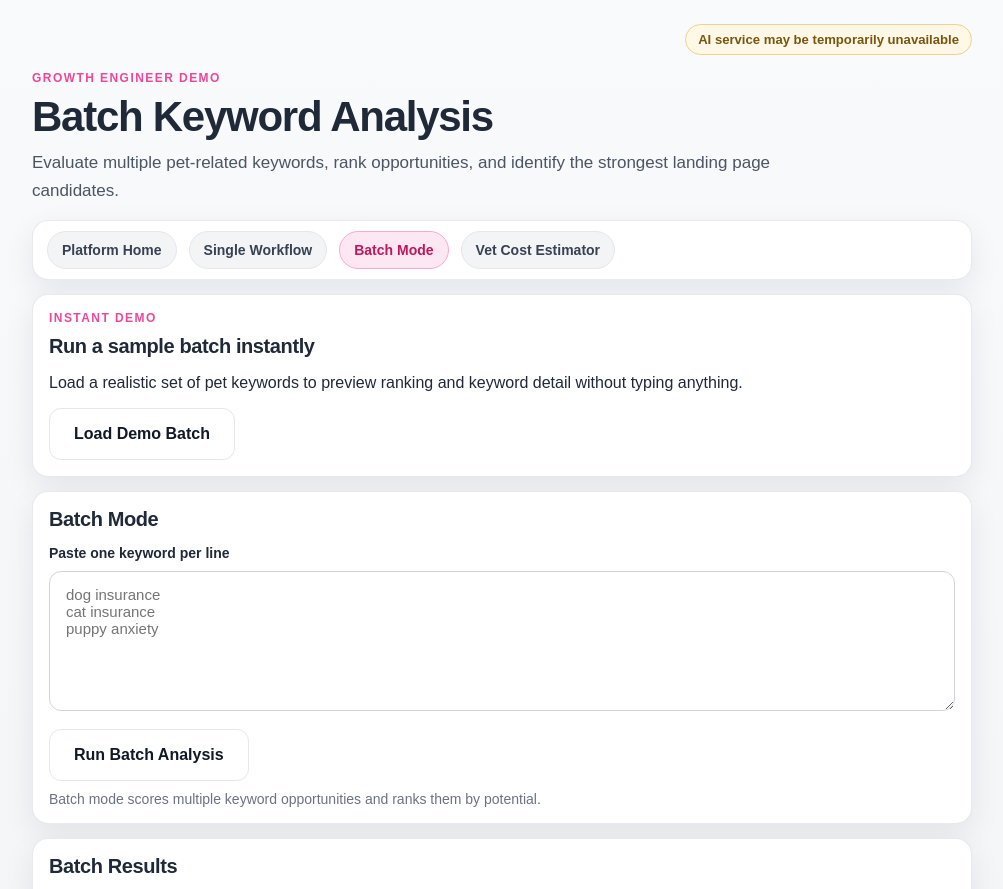
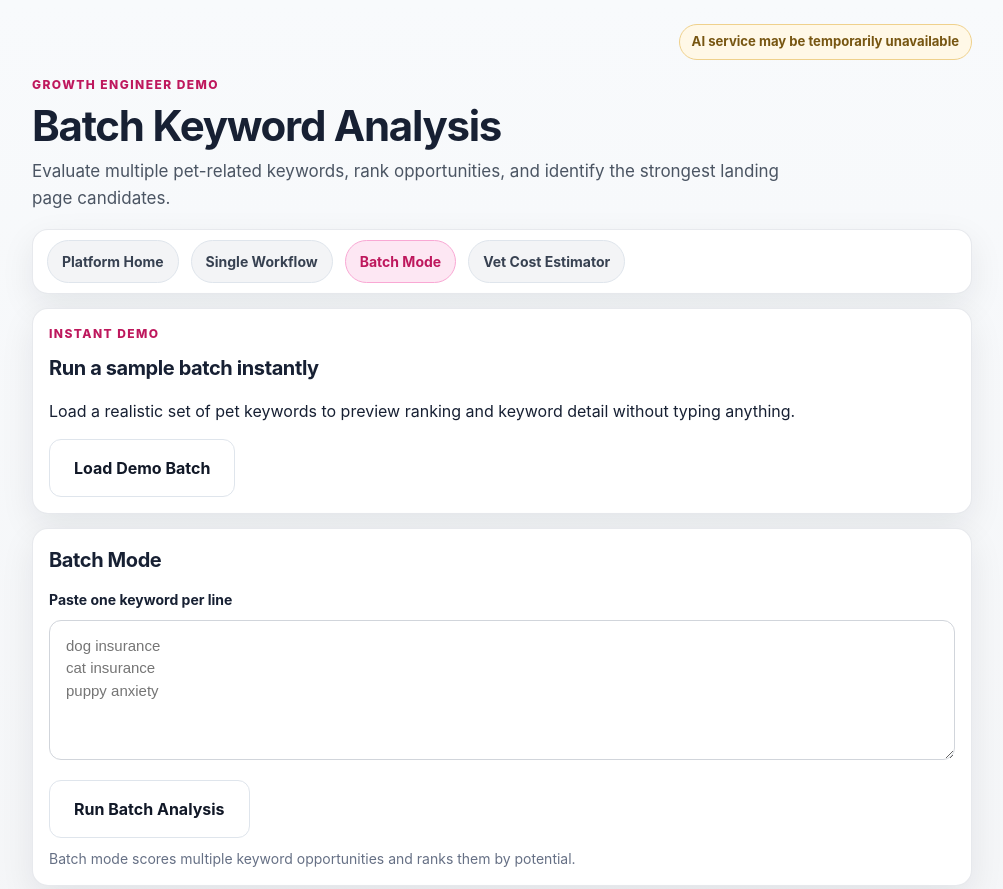
Before and after one commit to jason1511/pet-content-opportunity-miner, a website with bundled scripts: page public/batch.html in a window 1280 px wide. Shown: the top 889 px of the page, without its empty margins (138-1141 px from the left). Built offline with nearby package versions, Linux system fonts and the light colour scheme; no server answers.

Commit message:
style: introduce shared platform design tokens

```diff
--- a/public/base.css
+++ b/public/base.css
@@ -2,21 +2,9 @@
   box-sizing: border-box;
 }
 
-:root {
-  --bg: #f5f7fb;
-  --card: #ffffff;
-  --text: #1f2937;
-  --muted: #6b7280;
-  --border: #e5e7eb;
-  --accent: #ec4899;
-  --accent-dark: #db2777;
-  --shadow: 0 10px 30px rgba(15, 23, 42, 0.08);
-  --radius: 16px;
-}
-
 body {
   margin: 0;
-  font-family: Arial, Helvetica, sans-serif;
+  font-family: var(--font-sans);
   background: linear-gradient(180deg, #f8fafc 0%, #f3f4f6 100%);
   color: var(--text);
 }
--- a/public/batch.html
+++ b/public/batch.html
@@ -4,6 +4,7 @@
   <meta charset="UTF-8" />
   <meta name="viewport" content="width=device-width, initial-scale=1.0" />
   <title>Pet Content Opportunity Miner — Batch Mode</title>
+  <link rel="stylesheet" href="platform.css" />
   <link rel="stylesheet" href="base.css" />
 <link rel="stylesheet" href="batch.css" />
 </head>
--- a/public/home.css
+++ b/public/home.css
@@ -1,14 +1,3 @@
-:root {
-  --ink: #172033;
-  --muted: #667085;
-  --surface: #ffffff;
-  --border: #e4e7ec;
-  --pink: #be185d;
-  --pink-soft: #fdf2f8;
-  --blue: #175cd3;
-  --blue-soft: #eff8ff;
-  --green: #027a48;
-}
 * { box-sizing: border-box; }
 html { scroll-behavior: smooth; }
 body {
--- /dev/null
+++ b/public/platform.css
@@ -0,0 +1,98 @@
+:root {
+  color-scheme: light;
+  --page-bg: #f7f9fc;
+  --surface: #ffffff;
+  --surface-subtle: #f1f5f9;
+  --surface-raised: #ffffff;
+  --text: #172033;
+  --ink: var(--text);
+  --text-soft: #344054;
+  --muted: #667085;
+  --border: #dfe5ec;
+  --border-strong: #c8d1dc;
+  --platform: #137a52;
+  --platform-strong: #0f6543;
+  --platform-soft: #eaf7f0;
+  --research: #be185d;
+  --research-strong: #9d174d;
+  --research-soft: #fdf2f8;
+  --estimator: #087c78;
+  --estimator-strong: #08615e;
+  --estimator-soft: #ecfdfb;
+  --info: #175cd3;
+  --info-soft: #eff8ff;
+  --danger: #b42318;
+  --warning: #8a5a00;
+  --accent: var(--research);
+  --accent-dark: var(--research-strong);
+  --accent-soft: var(--research-soft);
+  --pink: var(--research);
+  --pink-soft: var(--research-soft);
+  --blue: var(--estimator);
+  --blue-soft: var(--estimator-soft);
+  --green: var(--platform);
+  --card: var(--surface);
+  --shadow-sm: 0 4px 14px rgba(16, 24, 40, 0.06);
+  --shadow: 0 12px 34px rgba(16, 24, 40, 0.08);
+  --shadow-lg: 0 24px 64px rgba(16, 24, 40, 0.11);
+  --radius-sm: 10px;
+  --radius: 16px;
+  --radius-lg: 24px;
+  --content-width: 1180px;
+  --focus-ring: 0 0 0 4px rgba(19, 122, 82, 0.22);
+  --font-sans: Inter, ui-sans-serif, system-ui, -apple-system, BlinkMacSystemFont, "Segoe UI", sans-serif;
+}
+
+*, *::before, *::after { box-sizing: border-box; }
+html { scroll-behavior: smooth; }
+body {
+  margin: 0;
+  color: var(--text);
+  background: var(--page-bg);
+  font-family: var(--font-sans);
+  line-height: 1.5;
+}
+a { color: inherit; }
+button, input, select, textarea { font: inherit; }
+button, a { -webkit-tap-highlight-color: transparent; }
+img, svg { max-width: 100%; }
+
+.platform-surface {
+  color: var(--text);
+  background: var(--surface);
+  border: 1px solid var(--border);
+  border-radius: var(--radius);
+  box-shadow: var(--shadow-sm);
+}
+
+.platform-button {
+  min-height: 44px;
+  display: inline-flex;
+  align-items: center;
+  justify-content: center;
+  gap: 0.5rem;
+  padding: 0.7rem 1rem;
+  border: 1px solid transparent;
+  border-radius: var(--radius-sm);
+  color: white;
+  background: var(--platform);
+  font-weight: 750;
+  text-decoration: none;
+  cursor: pointer;
+}
+
+.platform-button:hover { background: var(--platform-strong); }
+.platform-button-secondary { color: var(--text); background: var(--surface); border-color: var(--border); }
+.platform-button-secondary:hover { background: var(--surface-subtle); }
+
+.visually-hidden {
+  position: absolute;
+  width: 1px;
+  height: 1px;
+  padding: 0;
+  margin: -1px;
+  overflow: hidden;
+  clip: rect(0, 0, 0, 0);
+  white-space: nowrap;
+  border: 0;
+}
--- a/public/tools/vet-cost/style.css
+++ b/public/tools/vet-cost/style.css
@@ -1,12 +1,3 @@
-:root {
-  color-scheme: light;
-  --ink: #172033;
-  --muted: #667085;
-  --surface: #ffffff;
-  --border: #e4e7ec;
-  --accent: #be185d;
-  --accent-soft: #fdf2f8;
-}
 * { box-sizing: border-box; }
 body {
   margin: 0;
--- a/scripts/smoke-check.mjs
+++ b/scripts/smoke-check.mjs
@@ -15,6 +15,7 @@
 const requiredFiles = [
   ...pages,
   "home.css",
+  "platform.css",
   "base.css",
   "single.css",
   "single.js",
```
Also changed, not shown: public/analytics.html (+1 -0 lines), public/index.html (+1 -0 lines), public/research.html (+1 -0 lines), public/share.html (+1 -0 lines), public/tools/vet-cost/index.html (+1 -0 lines).
